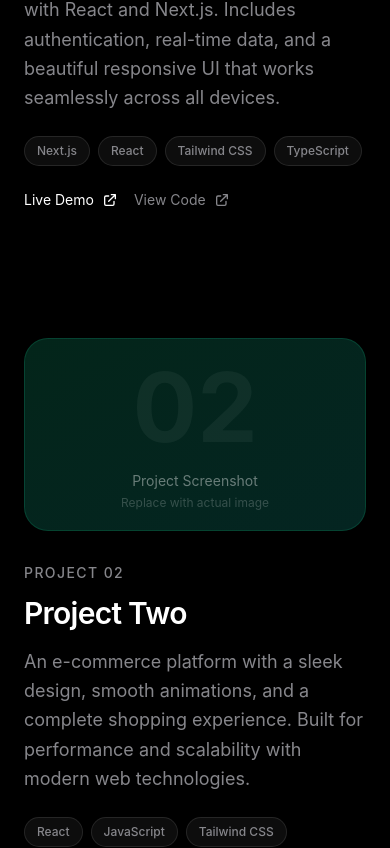
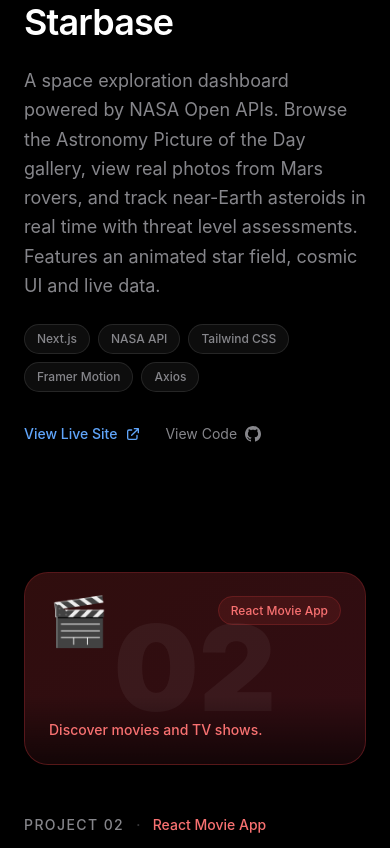
Before and after one commit to Vinnykells/portfolio, a Next.js app: page / in a window 390 px wide. Shown: the part 5179-6027 px from the top of the page. Built offline with nearby package versions, Linux system fonts and the light colour scheme; no server answers.

Commit message:
reordered projects - starbase first

```diff
--- a/components/Projects.js
+++ b/components/Projects.js
@@ -7,36 +7,63 @@
 const projects = [
   {
     id: 1,
-    title: 'Project One',
-    description: 'A full-featured web application built with React and Next.js. Includes authentication, real-time data, and a beautiful responsive UI that works seamlessly across all devices.',
-    tech: ['Next.js', 'React', 'Tailwind CSS', 'TypeScript'],
-    liveUrl: 'https://example.com',
-    githubUrl: 'https://github.com',
+    title: 'Starbase',
+    tagline: 'Explore the universe.',
+    description:
+      'A space exploration dashboard powered by NASA Open APIs. Browse the Astronomy Picture of the Day gallery, view real photos from Mars rovers, and track near-Earth asteroids in real time with threat level assessments. Features an animated star field, cosmic UI and live data.',
+    tech: ['Next.js', 'NASA API', 'Tailwind CSS', 'Framer Motion', 'Axios'],
+    liveUrl: 'https://starbase-vinnykells.vercel.app',
+    githubUrl: 'https://github.com/Vinnykells/starbase',
     color: 'from-blue-500/20 to-purple-500/20',
     borderColor: 'border-blue-500/20',
+    hoverBorder: 'rgba(79, 70, 229, 0.4)',
+    hoverGlow: 'rgba(79, 70, 229, 0.1)',
     number: '01',
+    emoji: '🚀',
+    accentColor: 'text-blue-400',
+    badgeColor: 'bg-blue-500/10 border-blue-500/20 text-blue-400',
+    type: 'Space Dashboard',
+    taglineColor: 'text-blue-400',
   },
   {
     id: 2,
-    title: 'Project Two',
-    description: 'An e-commerce platform with a sleek design, smooth animations, and a complete shopping experience. Built for performance and scalability with modern web technologies.',
-    tech: ['React', 'JavaScript', 'Tailwind CSS', 'REST API'],
-    liveUrl: 'https://example.com',
-    githubUrl: 'https://github.com',
-    color: 'from-emerald-500/20 to-teal-500/20',
-    borderColor: 'border-emerald-500/20',
+    title: 'Cineflicker',
+    tagline: 'Discover movies and TV shows.',
+    description:
+      'A full movie discovery app powered by the TMDB API. Search any movie or TV show, browse trending content, view cast details, watch trailers and explore similar titles. Features real-time search, loading skeletons, smooth animations and a cinematic dark red UI.',
+    tech: ['Next.js', 'React', 'Tailwind CSS', 'TMDB API', 'Framer Motion'],
+    liveUrl: 'https://cineflicker-vinnykells.vercel.app',
+    githubUrl: 'https://github.com/Vinnykells/cineflicker',
+    color: 'from-red-500/20 to-rose-500/20',
+    borderColor: 'border-red-500/20',
+    hoverBorder: 'rgba(239, 68, 68, 0.4)',
+    hoverGlow: 'rgba(239, 68, 68, 0.1)',
     number: '02',
+    emoji: '🎬',
+    accentColor: 'text-red-400',
+    badgeColor: 'bg-red-500/10 border-red-500/20 text-red-400',
+    type: 'React Movie App',
+    taglineColor: 'text-red-400',
   },
   {
     id: 3,
-    title: 'Project Three',
-    description: 'A creative portfolio and dashboard application featuring data visualization, custom charts, and an intuitive interface designed for both desktop and mobile users.',
-    tech: ['Next.js', 'TypeScript', 'Framer Motion', 'SCSS'],
-    liveUrl: 'https://example.com',
-    githubUrl: 'https://github.com',
-    color: 'from-orange-500/20 to-pink-500/20',
-    borderColor: 'border-orange-500/20',
+    title: 'Aegis',
+    tagline: 'The shield your money deserves.',
+    description:
+      'A premium fintech landing page for a global payments platform. Built with a rich dark gold aesthetic inspired by high-end financial products. Features smooth scroll animations, glassmorphism cards, live currency ticker, shield micro-interactions and a fully responsive layout.',
+    tech: ['Next.js', 'Tailwind CSS', 'Framer Motion'],
+    liveUrl: 'https://aegis-vinnykells.vercel.app',
+    githubUrl: 'https://github.com/Vinnykells/aegis',
+    color: 'from-yellow-500/20 to-amber-500/20',
+    borderColor: 'border-yellow-500/20',
+    hoverBorder: 'rgba(234, 179, 8, 0.4)',
+    hoverGlow: 'rgba(234, 179, 8, 0.1)',
     number: '03',
+    emoji: '🛡️',
+    accentColor: 'text-yellow-400',
+    badgeColor: 'bg-yellow-500/10 border-yellow-500/20 text-yellow-400',
+    type: 'Fintech Landing Page',
+    taglineColor: 'text-yellow-400',
   },
 ]
 
@@ -54,50 +81,115 @@
       transition={{ duration: 0.9, delay: index * 0.15, ease: [0.25, 0.1, 0.25, 1] }}
       onHoverStart={() => setHovered(true)}
       onHoverEnd={() => setHovered(false)}
-      className={`grid md:grid-cols-2 gap-8 items-center ${!isEven ? 'md:[&>*:first-child]:order-2' : ''}`}
+      className={`grid md:grid-cols-2 gap-12 items-center ${!isEven ? 'md:[&>*:first-child]:order-2' : ''}`}
     >
-      <div className={`relative rounded-3xl overflow-hidden aspect-video bg-gradient-to-br ${project.color} border ${project.borderColor} group cursor-pointer`}>
-        <div className="absolute inset-0 flex flex-col items-center justify-center p-8">
-          <div className="text-8xl font-bold text-white/5 select-none">{project.number}</div>
-          <div className="text-center mt-4">
-            <p className="text-white/40 text-sm">Project Screenshot</p>
-            <p className="text-white/20 text-xs mt-1">Replace with actual image</p>
-          </div>
+      <div
+        className={`relative rounded-3xl overflow-hidden aspect-video bg-gradient-to-br ${project.color} border ${project.borderColor} group cursor-pointer transition-all duration-500`}
+        style={{
+          boxShadow: hovered ? `0 0 60px ${project.hoverGlow}, 0 0 120px ${project.hoverGlow}` : 'none',
+          borderColor: hovered ? project.hoverBorder : undefined,
+        }}
+      >
+        <div className="absolute inset-0 flex items-center justify-center">
+          <span className="text-[120px] font-black text-white/5 select-none">{project.number}</span>
         </div>
+
+        <motion.div
+          animate={hovered ? { scale: 1.2, y: -5 } : { scale: 1, y: 0 }}
+          transition={{ duration: 0.3 }}
+          className="absolute top-6 left-6 text-5xl"
+        >
+          {project.emoji}
+        </motion.div>
+
+        <div className="absolute top-6 right-6">
+          <span className={`text-xs px-3 py-1.5 rounded-full border font-medium ${project.badgeColor}`}>
+            {project.type}
+          </span>
+        </div>
+
+        <div className="absolute bottom-0 left-0 right-0 p-6 bg-gradient-to-t from-black/60 to-transparent">
+          <p className={`text-sm font-medium ${project.taglineColor}`}>{project.tagline}</p>
+        </div>
+
         <motion.div
           initial={{ opacity: 0 }}
           animate={{ opacity: hovered ? 1 : 0 }}
           transition={{ duration: 0.3 }}
-          className="absolute inset-0 bg-black/50 flex items-center justify-center gap-4"
+          className="absolute inset-0 bg-black/60 backdrop-blur-sm flex items-center justify-center gap-4"
         >
-          <motion.a href={project.liveUrl} target="_blank" rel="noopener noreferrer" whileHover={{ scale: 1.1 }} whileTap={{ scale: 0.9 }} className="bg-white text-black px-6 py-2.5 rounded-full text-sm font-medium">
+          <motion.a
+            href={project.liveUrl}
+            target="_blank"
+            rel="noopener noreferrer"
+            whileHover={{ scale: 1.08 }}
+            whileTap={{ scale: 0.95 }}
+            className="bg-white text-black px-6 py-2.5 rounded-full text-sm font-semibold flex items-center gap-2"
+          >
             Live Demo
+            <svg className="w-3.5 h-3.5" fill="none" stroke="currentColor" viewBox="0 0 24 24">
+              <path strokeLinecap="round" strokeLinejoin="round" strokeWidth={2} d="M10 6H6a2 2 0 00-2 2v10a2 2 0 002 2h10a2 2 0 002-2v-4M14 4h6m0 0v6m0-6L10 14" />
+            </svg>
           </motion.a>
-          <motion.a href={project.githubUrl} target="_blank" rel="noopener noreferrer" whileHover={{ scale: 1.1 }} whileTap={{ scale: 0.9 }} className="bg-white/10 border border-white/20 text-white px-6 py-2.5 rounded-full text-sm font-medium">
+          <motion.a
+            href={project.githubUrl}
+            target="_blank"
+            rel="noopener noreferrer"
+            whileHover={{ scale: 1.08 }}
+            whileTap={{ scale: 0.95 }}
+            className="bg-white/10 backdrop-blur border border-white/20 text-white px-6 py-2.5 rounded-full text-sm font-medium flex items-center gap-2"
+          >
             GitHub
+            <svg className="w-3.5 h-3.5" fill="currentColor" viewBox="0 0 24 24">
+              <path d="M12 0c-6.626 0-12 5.373-12 12 0 5.302 3.438 9.8 8.207 11.387.599.111.793-.261.793-.577v-2.234c-3.338.726-4.033-1.416-4.033-1.416-.546-1.387-1.333-1.756-1.333-1.756-1.089-.745.083-.729.083-.729 1.205.084 1.839 1.237 1.839 1.237 1.07 1.834 2.807 1.304 3.492.997.107-.775.418-1.305.762-1.604-2.665-.305-5.467-1.334-5.467-5.931 0-1.311.469-2.381 1.236-3.221-.124-.303-.535-1.524.117-3.176 0 0 1.008-.322 3.301 1.23.957-.266 1.983-.399 3.003-.404 1.02.005 2.047.138 3.006.404 2.291-1.552 3.297-1.23 3.297-1.23.653 1.653.242 2.874.118 3.176.77.84 1.235 1.911 1.235 3.221 0 4.609-2.807 5.624-5.479 5.921.43.372.823 1.102.823 2.222v3.293c0 .319.192.694.801.576 4.765-1.589 8.199-6.086 8.199-11.386 0-6.627-5.373-12-12-12z" />
+            </svg>
           </motion.a>
         </motion.div>
       </div>
 
       <div className="space-y-6">
-        <div>
-          <p className="text-apple-gray text-sm font-medium tracking-widest uppercase mb-3">Project {project.number}</p>
-          <h3 className="text-3xl md:text-4xl font-semibold text-white tracking-tight mb-4">{project.title}</h3>
-          <p className="text-apple-gray leading-relaxed text-lg">{project.description}</p>
+        <div className="flex items-center gap-3">
+          <span className="text-apple-gray text-sm font-medium tracking-widest uppercase">Project {project.number}</span>
+          <span className="text-apple-gray/40">·</span>
+          <span className={`text-sm font-medium ${project.accentColor}`}>{project.type}</span>
         </div>
+
+        <h3 className="text-4xl md:text-5xl font-semibold text-white tracking-tight">{project.title}</h3>
+
+        <p className="text-apple-gray leading-relaxed text-lg">{project.description}</p>
+
         <div className="flex flex-wrap gap-2">
           {project.tech.map((tech) => (
-            <span key={tech} className="px-3 py-1.5 rounded-full bg-white/5 border border-white/10 text-xs text-apple-gray font-medium">{tech}</span>
+            <span key={tech} className="px-3 py-1.5 rounded-full bg-white/5 border border-white/10 text-xs text-apple-gray font-medium">
+              {tech}
+            </span>
           ))}
         </div>
-        <div className="flex gap-4">
-          <motion.a href={project.liveUrl} target="_blank" rel="noopener noreferrer" whileHover={{ scale: 1.05 }} whileTap={{ scale: 0.95 }} className="flex items-center gap-2 text-sm text-white hover:text-apple-blue transition-colors duration-200">
-            Live Demo
-            <svg className="w-4 h-4" fill="none" stroke="currentColor" viewBox="0 0 24 24"><path strokeLinecap="round" strokeLinejoin="round" strokeWidth={2} d="M10 6H6a2 2 0 00-2 2v10a2 2 0 002 2h10a2 2 0 002-2v-4M14 4h6m0 0v6m0-6L10 14" /></svg>
+
+        <div className="flex items-center gap-6 pt-2">
+          <motion.a
+            href={project.liveUrl}
+            target="_blank"
+            rel="noopener noreferrer"
+            whileHover={{ x: 4 }}
+            className={`flex items-center gap-2 text-sm font-medium ${project.accentColor} hover:opacity-80 transition-all duration-200`}
+          >
+            View Live Site
+            <svg className="w-4 h-4" fill="none" stroke="currentColor" viewBox="0 0 24 24">
+              <path strokeLinecap="round" strokeLinejoin="round" strokeWidth={2} d="M10 6H6a2 2 0 00-2 2v10a2 2 0 002 2h10a2 2 0 002-2v-4M14 4h6m0 0v6m0-6L10 14" />
+            </svg>
           </motion.a>
-          <motion.a href={project.githubUrl} target="_blank" rel="noopener noreferrer" whileHover={{ scale: 1.05 }} whileTap={{ scale: 0.95 }} className="flex items-center gap-2 text-sm text-apple-gray hover:text-white transition-colors duration-200">
+          <motion.a
+            href={project.githubUrl}
+            target="_blank"
+            rel="noopener noreferrer"
+            whileHover={{ x: 4 }}
+            className="flex items-center gap-2 text-sm text-apple-gray hover:text-white transition-colors duration-200"
+          >
             View Code
-            <svg className="w-4 h-4" fill="none" stroke="currentColor" viewBox="0 0 24 24"><path strokeLinecap="round" strokeLinejoin="round" strokeWidth={2} d="M10 6H6a2 2 0 00-2 2v10a2 2 0 002 2h10a2 2 0 002-2v-4M14 4h6m0 0v6m0-6L10 14" /></svg>
+            <svg className="w-4 h-4" fill="currentColor" viewBox="0 0 24 24">
+              <path d="M12 0c-6.626 0-12 5.373-12 12 0 5.302 3.438 9.8 8.207 11.387.599.111.793-.261.793-.577v-2.234c-3.338.726-4.033-1.416-4.033-1.416-.546-1.387-1.333-1.756-1.333-1.756-1.089-.745.083-.729.083-.729 1.205.084 1.839 1.237 1.839 1.237 1.07 1.834 2.807 1.304 3.492.997.107-.775.418-1.305.762-1.604-2.665-.305-5.467-1.334-5.467-5.931 0-1.311.469-2.381 1.236-3.221-.124-.303-.535-1.524.117-3.176 0 0 1.008-.322 3.301 1.23.957-.266 1.983-.399 3.003-.404 1.02.005 2.047.138 3.006.404 2.291-1.552 3.297-1.23 3.297-1.23.653 1.653.242 2.874.118 3.176.77.84 1.235 1.911 1.235 3.221 0 4.609-2.807 5.624-5.479 5.921.43.372.823 1.102.823 2.222v3.293c0 .319.192.694.801.576 4.765-1.589 8.199-6.086 8.199-11.386 0-6.627-5.373-12-12-12z" />
+            </svg>
           </motion.a>
         </div>
       </div>
@@ -116,12 +208,15 @@
         </AnimatedSection>
 
         <AnimatedSection delay={0.1}>
-          <h2 className="text-4xl md:text-6xl font-semibold text-white text-center mb-4 tracking-tight">Work I'm proud of.</h2>
+          <h2 className="text-4xl md:text-6xl font-semibold text-white text-center mb-4 tracking-tight">
+            Work I am proud of.
+          </h2>
         </AnimatedSection>
 
         <AnimatedSection delay={0.2}>
           <p className="text-lg text-apple-gray text-center max-w-2xl mx-auto mb-24">
-            A selection of projects that showcase my skills and passion for building exceptional web experiences.
+            A selection of projects that showcase my skills across data-driven applications, consumer products and fintech.
+            Each one built with real APIs and production-ready code.
           </p>
         </AnimatedSection>
 
```
